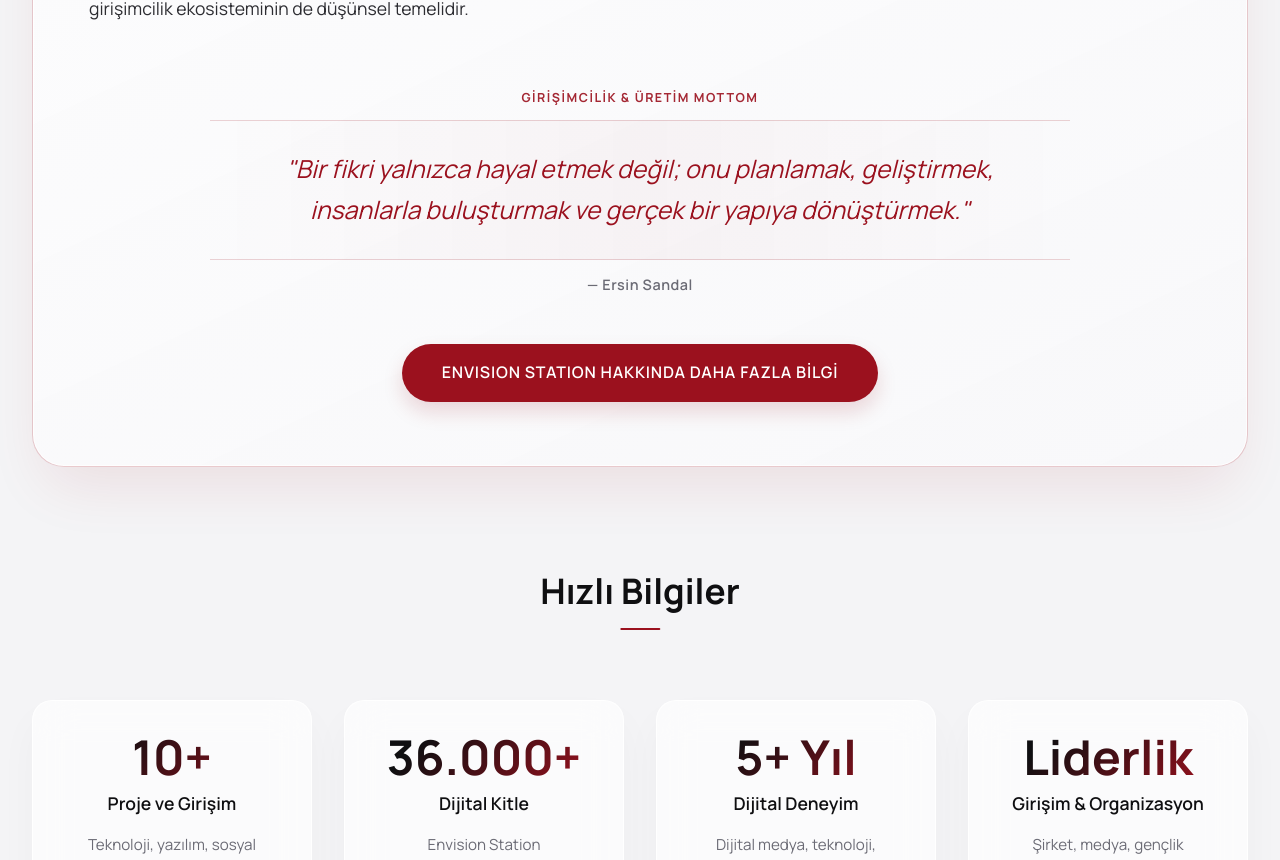
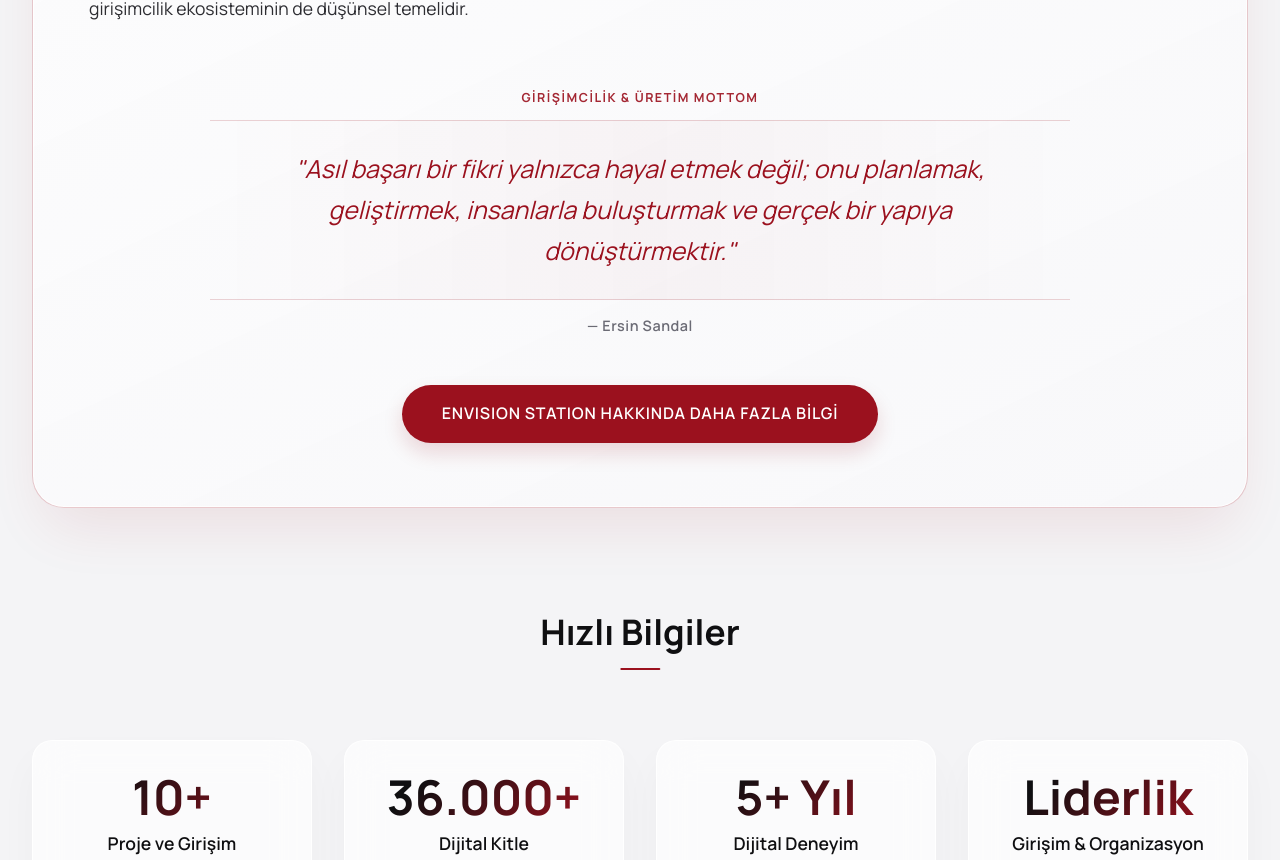
Before and after one commit to ersinsandal/ErsinSandal-Portfolio, a React (Vite) app: page /hakkimda in a window 1280 px wide. Shown: the part 5640-6500 px from the top of the page. Built offline with nearby package versions, Linux system fonts and the light colour scheme.

Commit message:
Update entrepreneurial motto to complete sentence: 'Asıl başarı bir fikri yalnızca hayal etmek değil; onu planlamak, geliştirmek, insanlarla buluşturmak ve gerçek bir yapıya dönüştürmektir.'

```diff
--- a/src/pages/About.jsx
+++ b/src/pages/About.jsx
@@ -269,7 +269,7 @@ const About = () => {
         <div className="envision-quote-wrapper">
           <span className="envision-quote-label">Girişimcilik & Üretim Mottom</span>
           <blockquote className="premium-quote envision-quote">
-            "Bir fikri yalnızca hayal etmek değil; onu planlamak, geliştirmek, insanlarla buluşturmak ve gerçek bir yapıya dönüştürmek."
+            "Asıl başarı bir fikri yalnızca hayal etmek değil; onu planlamak, geliştirmek, insanlarla buluşturmak ve gerçek bir yapıya dönüştürmektir."
           </blockquote>
           <span className="envision-quote-author">— Ersin Sandal</span>
         </div>
```
